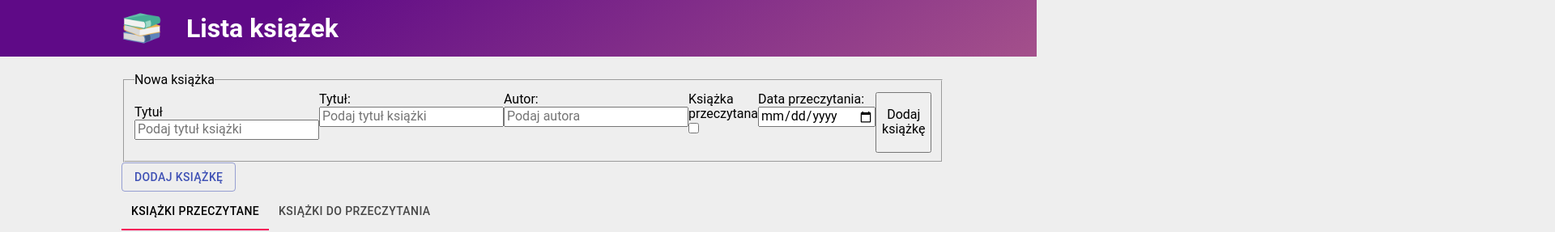
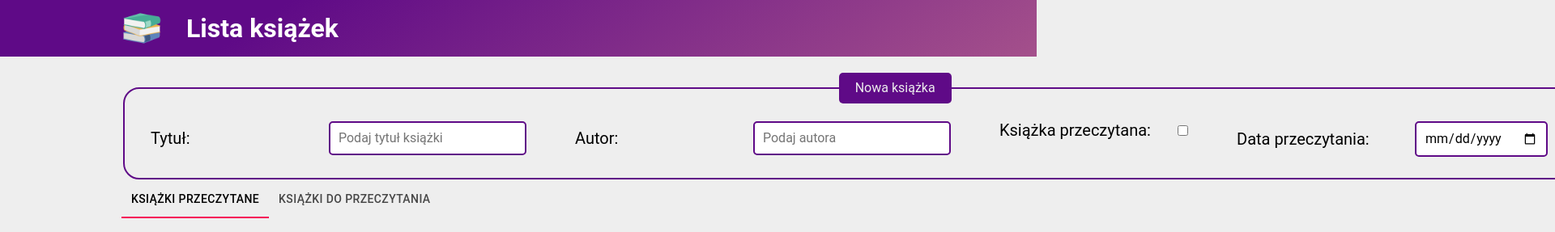
Before and after one commit to wknott/listaksiazek, a React (Create React App) app in the folder client/: page / in a window 1280 px wide. Shown: the top 287 px of the page at 81% size, 1920 px wide, since content can reach past the window. Built offline with nearby package versions, Linux system fonts and the light colour scheme; no server answers.

Commit message:
added form styles

```diff
--- a/client/src/App.js
+++ b/client/src/App.js
@@ -46,7 +46,6 @@ function App() {
       <Header />
       <Container>
         <Form />
-        <BookDialog loadBooks={loadBooks} />
         <Tabs value={value} onChange={handleChange}>
           <Tab label="Książki przeczytane" />
           <Tab label="Książki do przeczytania" />
--- a/client/src/Form/FormField.js
+++ b/client/src/Form/FormField.js
@@ -2,9 +2,9 @@ import React from "react";
 
 const FormField = ({ labelText, placeholder, type }) => (
   <p>
-    <label className="form__label">
-      <span className="form__labelText">{labelText}</span>
-      <input className="form__input" type={type} placeholder={placeholder} />
+    <label className={`form__label form__label--${type}`}>
+      <span className="form__labelText">{labelText}:</span>
+      <input className={`form__input form__input--${type}`} type={type} placeholder={placeholder} />
     </label>
   </p>
 )
--- a/client/src/Form/index.js
+++ b/client/src/Form/index.js
@@ -7,22 +7,9 @@ const Form = () => (
     <fieldset className="form__fieldset">
       <legend className="form__legend">Nowa książka</legend>
       <FormField labelText="Tytuł" placeholder={"Podaj tytuł książki"} />
-      <label className="form__label">
-        Tytuł:
-        <input className="form__input" type="text" placeholder="Podaj tytuł książki" />
-      </label>
-      <label className="form__label">
-        Autor:
-        <input className="form__input" type="text" placeholder="Podaj autora" />
-      </label>
-      <label className="form__label">
-        Książka przeczytana
-        <input className="form__checkbox" type="checkbox" />
-      </label>
-      <label className="form__label">
-        Data przeczytania:
-        <input className="form__input" type="date" />
-      </label>
+      <FormField labelText="Autor" placeholder={"Podaj autora"} />
+      <FormField labelText="Książka przeczytana" type={"checkbox"} />
+      <FormField labelText="Data przeczytania" type={"date"} />
       <button className="form__button">Dodaj książkę</button>
     </fieldset>
   </form >
--- a/client/src/Form/styles.css
+++ b/client/src/Form/styles.css
@@ -1,6 +1,56 @@
 .form__fieldset {
   display: flex;
+  border: 2px solid #5f0a87;
+  border-radius: 20px;
+  justify-content: center;
+}
+.form__legend {
+  padding: 10px 20px;
+  text-align: center;
+  color: #eee;
+  background-color: #5f0a87;
+  border-radius: 5px;
 }
 .form__label {
-  flex-basis: 300px;
+  padding: 0px 20px;
+  display: grid;
+  grid-template-columns: 200px 2fr 1fr;
+  justify-content: start;
+  align-items: center;
+  grid-gap: 20px;
 }
+@media (max-width: 767px) {
+  .form__label {
+    grid-template-columns: 1fr;
+    grid-gap: 10px;
+  }
+  .form__label--checkbox {
+    grid-template-columns: 1fr auto;
+  }
+}
+.form__labelText {
+  font-size: 20px;
+}
+.form__input {
+  padding: 10px;
+  border: 2px solid #5f0a87;
+  border-radius: 5px;
+}
+.form__input--checkbox:active {
+  background-color: #5f0a87;
+}
+.form__button {
+  padding: 10px 20px;
+  text-align: center;
+  color: #eee;
+  background-color: #5f0a87;
+  border: 0px;
+  border-radius: 5px;
+  margin: 0 auto;
+}
+.form__button:hover {
+  background-color: hsl(281, 86%, 33%);
+}
+.form__button:active {
+  background-color: hsl(281, 86%, 38%);
+}
```
